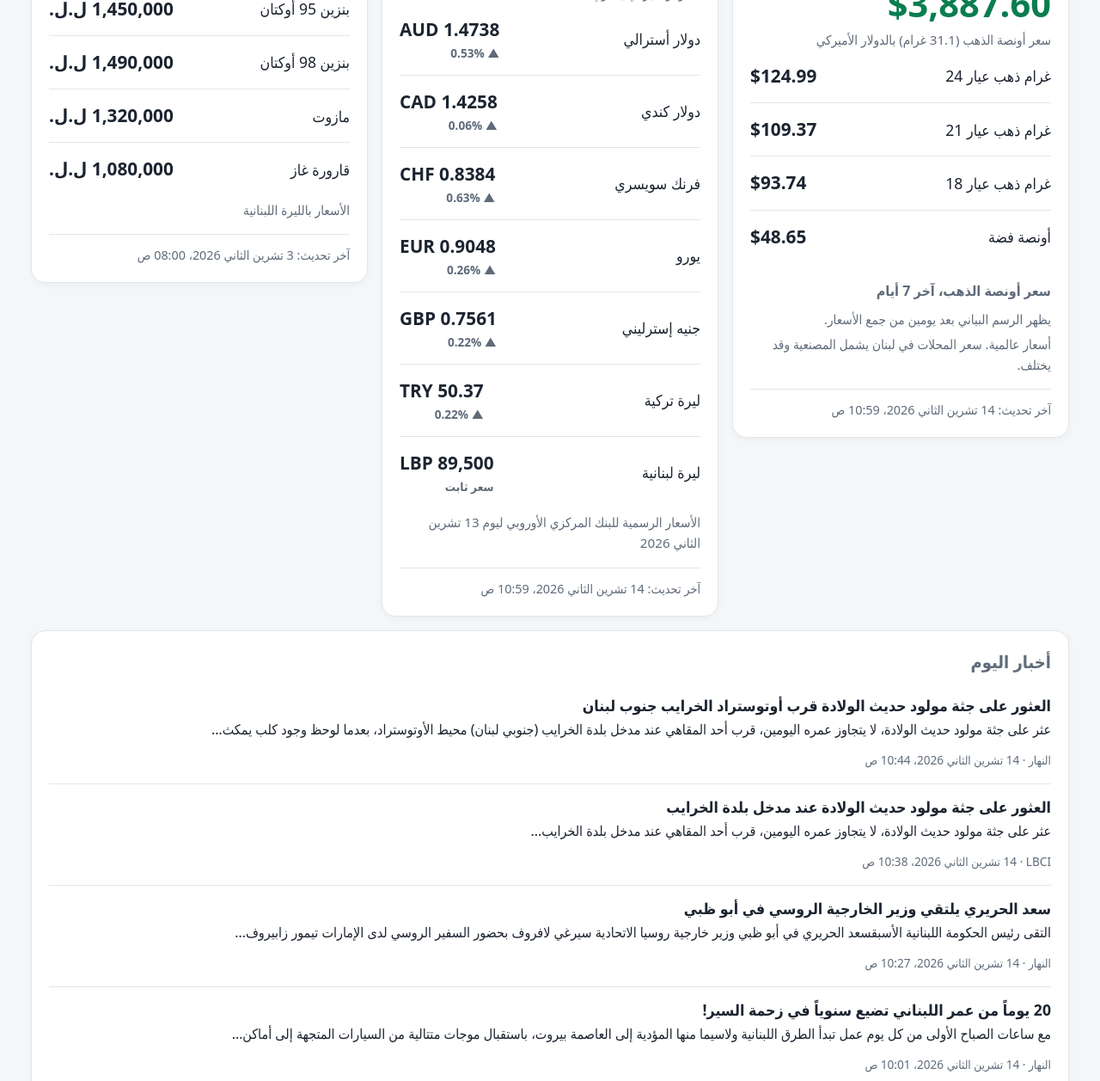
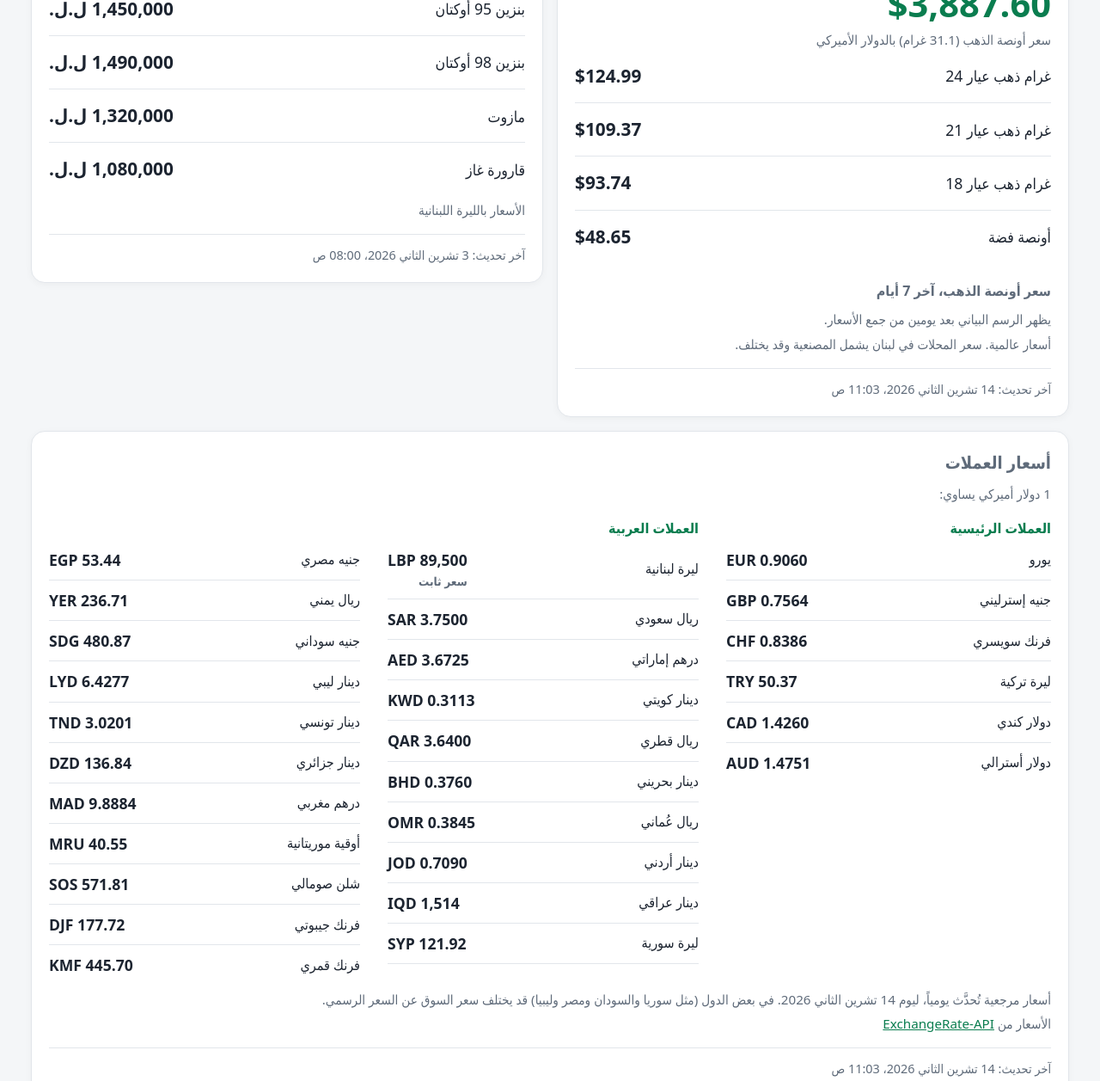
Before and after one commit to netmarketingom-ux/lebanon-daily, a website: page index.html in a window 1280 px wide. Shown: the part 181-1438 px from the top of the page at 86% size. Drawn offline with Linux system fonts and the light colour scheme.

Commit message:
Add all Arab currencies to the exchange rates card
Exchange rates now come from ExchangeRate-API's free open-access rates,
which (unlike the ECB) cover every Arab currency. The card shows two
groups: main currencies and 20 Arab currencies, with the fixed LBP rate
from data.json first in the Arab group. The updater keeps its own daily
history for the change badge. Adds the credit link the free terms ask
for and a note that some countries have a different market rate.

Co-Authored-By: Claude Opus 5.5 <noreply@anthropic.com>
Claude-Session: https://claude.ai/code/session_018G4dfjATGexCKTXTkHoJAf

```diff
--- a/app.js
+++ b/app.js
@@ -52,11 +52,20 @@ const TEXT = {
     goldNote: 'أسعار عالمية. سعر المحلات في لبنان يشمل المصنعية وقد يختلف.',
     forexTitle: 'أسعار العملات',
     forexPer: '1 دولار أميركي يساوي:',
-    forexNote: 'الأسعار الرسمية للبنك المركزي الأوروبي ليوم',
+    mainCurrencies: 'العملات الرئيسية',
+    arabCurrencies: 'العملات العربية',
+    forexNote: 'أسعار مرجعية تُحدَّث يومياً، ليوم',
+    forexMarketNote: 'في بعض الدول (مثل سوريا والسودان ومصر وليبيا) قد يختلف سعر السوق عن السعر الرسمي.',
+    ratesBy: 'الأسعار من',
     fixed: 'سعر ثابت',
     currencies: {
       EUR: 'يورو', GBP: 'جنيه إسترليني', CHF: 'فرنك سويسري',
-      TRY: 'ليرة تركية', CAD: 'دولار كندي', AUD: 'دولار أسترالي', LBP: 'ليرة لبنانية'
+      TRY: 'ليرة تركية', CAD: 'دولار كندي', AUD: 'دولار أسترالي', LBP: 'ليرة لبنانية',
+      SAR: 'ريال سعودي', AED: 'درهم إماراتي', KWD: 'دينار كويتي', QAR: 'ريال قطري',
+      BHD: 'دينار بحريني', OMR: 'ريال عُماني', JOD: 'دينار أردني', IQD: 'دينار عراقي',
+      SYP: 'ليرة سورية', EGP: 'جنيه مصري', YER: 'ريال يمني', SDG: 'جنيه سوداني',
+      LYD: 'دينار ليبي', TND: 'دينار تونسي', DZD: 'دينار جزائري', MAD: 'درهم مغربي',
+      MRU: 'أوقية موريتانية', SOS: 'شلن صومالي', DJF: 'فرنك جيبوتي', KMF: 'فرنك قمري'
     },
     lastUpdated: 'آخر تحديث:',
     fuelTitle: 'أسعار المحروقات اليوم',
@@ -86,11 +95,20 @@ const TEXT = {
     goldNote: 'International prices. Shop prices in Lebanon include workmanship and may differ.',
     forexTitle: 'Exchange rates',
     forexPer: '1 US dollar equals:',
-    forexNote: 'Official European Central Bank rates for',
+    mainCurrencies: 'Main currencies',
+    arabCurrencies: 'Arab currencies',
+    forexNote: 'Reference rates, updated daily, for',
+    forexMarketNote: 'In some countries (such as Syria, Sudan, Egypt and Libya) the market rate can differ from the official rate.',
+    ratesBy: 'Rates by',
     fixed: 'fixed rate',
     currencies: {
       EUR: 'Euro', GBP: 'British pound', CHF: 'Swiss franc',
-      TRY: 'Turkish lira', CAD: 'Canadian dollar', AUD: 'Australian dollar', LBP: 'Lebanese pound'
+      TRY: 'Turkish lira', CAD: 'Canadian dollar', AUD: 'Australian dollar', LBP: 'Lebanese pound',
+      SAR: 'Saudi riyal', AED: 'UAE dirham', KWD: 'Kuwaiti dinar', QAR: 'Qatari riyal',
+      BHD: 'Bahraini dinar', OMR: 'Omani rial', JOD: 'Jordanian dinar', IQD: 'Iraqi dinar',
+      SYP: 'Syrian pound', EGP: 'Egyptian pound', YER: 'Yemeni rial', SDG: 'Sudanese pound',
+      LYD: 'Libyan dinar', TND: 'Tunisian dinar', DZD: 'Algerian dinar', MAD: 'Moroccan dirham',
+      MRU: 'Mauritanian ouguiya', SOS: 'Somali shilling', DJF: 'Djiboutian franc', KMF: 'Comorian franc'
     },
     lastUpdated: 'Last updated:',
     fuelTitle: "Today's fuel prices",
@@ -218,37 +236,51 @@ function renderMetals() {
 
 /* ---------- 6. Exchange rates card ---------- */
 
-// Builds one row per currency: name, value of 1 US dollar, change since the day before.
+// Builds the two lists (main and Arab currencies). Each row shows the
+// currency name, how much of it 1 US dollar buys, and the change since the day before.
 function renderForex() {
   if (!marketsData || !marketsData.forex) return;
   const forex = marketsData.forex;
   const words = TEXT[currentLang];
-  const list = document.getElementById('forex-list');
-  list.innerHTML = '';
 
-  Object.keys(forex.rates).forEach(function (code) {
-    const value = forex.rates[code];
-    // Small numbers get more decimals: 0.9048 EUR, but 50.37 TRY
-    const decimals = value < 10 ? 4 : 2;
-    const change = document.createElement('span');
-    showChange(change, forex.previous && forex.previous[code], value, false);
-    list.appendChild(makeRateRow(code, words.currencies[code] || code, formatNumber(value, decimals) + ' ' + code, change));
-  });
+  fillRateList('forex-main', forex.main || [], forex);
 
-  // The Lebanese pound, from data.json (it is fixed, so no change is shown)
+  // Arab currencies, plus the Lebanese pound from data.json (fixed, so no change shown)
+  const arabList = fillRateList('forex-arab', forex.arab || [], forex);
   if (siteData && siteData.lbpRate) {
     const fixed = document.createElement('span');
     fixed.className = 'change';
     fixed.textContent = words.fixed;
-    list.appendChild(makeRateRow('LBP', words.currencies.LBP, formatNumber(siteData.lbpRate) + ' LBP', fixed));
+    arabList.prepend(makeRateRow(words.currencies.LBP, formatNumber(siteData.lbpRate) + ' LBP', fixed));
   }
 
   setText('forex-date', formatDate(forex.date));
   setText('forex-updated', formatDateTime(forex.updatedAt));
 }
 
-// One <li> of the exchange rates list
-function makeRateRow(code, name, valueText, changeElement) {
+// Fill one <ul> with a row per currency code, and return it
+function fillRateList(listId, codes, forex) {
+  const list = document.getElementById(listId);
+  list.innerHTML = '';
+  codes.forEach(function (code) {
+    const value = forex.rates[code];
+    const change = document.createElement('span');
+    showChange(change, forex.previous && forex.previous[code], value, false);
+    const name = TEXT[currentLang].currencies[code] || code;
+    list.appendChild(makeRateRow(name, formatRate(value) + ' ' + code, change));
+  });
+  return list;
+}
+
+// Small numbers get more decimals: 0.3113 KWD, 3.7500 SAR, 53.44 EGP, 1,514 IQD
+function formatRate(value) {
+  if (value < 10) return formatNumber(value, 4);
+  if (value < 1000) return formatNumber(value, 2);
+  return formatNumber(value);
+}
+
+// One <li> of an exchange rates list
+function makeRateRow(name, valueText, changeElement) {
   const li = document.createElement('li');
   const label = document.createElement('span');
   label.textContent = name;
--- a/index.html
+++ b/index.html
@@ -69,23 +69,7 @@
       </p>
     </section>
 
-    <!-- ===== Card 2: Exchange rates =====
-         app.js builds the list from markets.json (and the LBP rate from data.json). -->
-    <section class="card">
-      <h2 class="card-title" data-i18n="forexTitle">أسعار العملات</h2>
-      <p class="sub-text" data-i18n="forexPer">1 دولار أميركي يساوي:</p>
-      <ul id="forex-list" class="price-list"></ul>
-      <p class="sub-text">
-        <span data-i18n="forexNote">الأسعار الرسمية للبنك المركزي الأوروبي ليوم</span>
-        <bdi id="forex-date">—</bdi>
-      </p>
-      <p class="updated">
-        <span data-i18n="lastUpdated">آخر تحديث:</span>
-        <span id="forex-updated">—</span>
-      </p>
-    </section>
-
-    <!-- ===== Card 3: Fuel prices ===== -->
+    <!-- ===== Card 2: Fuel prices ===== -->
     <section class="card fuel-card">
       <h2 class="card-title" data-i18n="fuelTitle">أسعار المحروقات اليوم</h2>
 
@@ -115,6 +99,39 @@
       </p>
     </section>
 
+    <!-- ===== Card 3: Exchange rates =====
+         app.js builds both lists from markets.json (and the LBP rate from data.json). -->
+    <section class="card forex-card">
+      <h2 class="card-title" data-i18n="forexTitle">أسعار العملات</h2>
+      <p class="sub-text" data-i18n="forexPer">1 دولار أميركي يساوي:</p>
+
+      <div class="forex-groups">
+        <div>
+          <h3 class="group-title" data-i18n="mainCurrencies">العملات الرئيسية</h3>
+          <ul id="forex-main" class="price-list compact"></ul>
+        </div>
+        <div>
+          <h3 class="group-title" data-i18n="arabCurrencies">العملات العربية</h3>
+          <ul id="forex-arab" class="price-list compact"></ul>
+        </div>
+      </div>
+
+      <p class="sub-text">
+        <span data-i18n="forexNote">أسعار مرجعية تُحدَّث يومياً، ليوم</span>
+        <bdi id="forex-date">—</bdi>.
+        <span data-i18n="forexMarketNote">في بعض الدول (مثل سوريا والسودان ومصر وليبيا) قد يختلف سعر السوق عن السعر الرسمي.</span>
+      </p>
+      <!-- The free exchange rate service asks for this credit link -->
+      <p class="sub-text">
+        <span data-i18n="ratesBy">الأسعار من</span>
+        <a href="https://www.exchangerate-api.com" target="_blank" rel="noopener">ExchangeRate-API</a>
+      </p>
+      <p class="updated">
+        <span data-i18n="lastUpdated">آخر تحديث:</span>
+        <span id="forex-updated">—</span>
+      </p>
+    </section>
+
     <!-- ===== Card 4: News =====
          app.js fills the list from news.json. -->
     <section class="card news-card">
--- a/markets.json
+++ b/markets.json
@@ -1,6 +1,6 @@
 {
   "metals": {
-    "updatedAt": "2026-11-14T10:59:55.478Z",
+    "updatedAt": "2026-11-14T11:03:07.340Z",
     "gold": 3887.6,
     "silver": 48.65,
     "history": [
@@ -12,87 +12,97 @@
     ]
   },
   "forex": {
-    "updatedAt": "2026-11-14T10:59:55.845Z",
-    "date": "2026-11-13",
+    "source": "exchangerate-api",
+    "updatedAt": "2026-11-14T11:03:07.702Z",
+    "date": "2026-11-14",
+    "main": [
+      "EUR",
+      "GBP",
+      "CHF",
+      "TRY",
+      "CAD",
+      "AUD"
+    ],
+    "arab": [
+      "SAR",
+      "AED",
+      "KWD",
+      "QAR",
+      "BHD",
+      "OMR",
+      "JOD",
+      "IQD",
+      "SYP",
+      "EGP",
+      "YER",
+      "SDG",
+      "LYD",
+      "TND",
+      "DZD",
+      "MAD",
+      "MRU",
+      "SOS",
+      "DJF",
+      "KMF"
+    ],
     "rates": {
-      "AUD": 1.4738,
-      "CAD": 1.4258,
-      "CHF": 0.8384,
-      "EUR": 0.90481,
-      "GBP": 0.75605,
-      "TRY": 50.368
+      "EUR": 0.905954,
+      "GBP": 0.756419,
+      "CHF": 0.838606,
+      "TRY": 50.369257,
+      "CAD": 1.426026,
+      "AUD": 1.475083,
+      "SAR": 3.75,
+      "AED": 3.6725,
+      "KWD": 0.311288,
+      "QAR": 3.64,
+      "BHD": 0.376,
+      "OMR": 0.384497,
+      "JOD": 0.709,
+      "IQD": 1514.27115,
+      "SYP": 121.919972,
+      "EGP": 53.437041,
+      "YER": 236.705403,
+      "SDG": 480.872722,
+      "LYD": 6.427682,
+      "TND": 3.02005,
+      "DZD": 136.836374,
+      "MAD": 9.888419,
+      "MRU": 40.548759,
+      "SOS": 571.811558,
+      "DJF": 177.721,
+      "KMF": 445.698584
     },
-    "previous": {
-      "AUD": 1.4661,
-      "CAD": 1.4249,
-      "CHF": 0.83314,
-      "EUR": 0.90245,
-      "GBP": 0.7544,
-      "TRY": 50.258
-    },
+    "previous": null,
     "history": [
       {
-        "date": "2026-11-05",
-        "AUD": 1.4285,
-        "CAD": 1.3966,
-        "CHF": 0.81789,
-        "EUR": 0.89095,
-        "GBP": 0.74299,
-        "TRY": 50.047
-      },
-      {
-        "date": "2026-11-06",
-        "AUD": 1.4554,
-        "CAD": 1.4066,
-        "CHF": 0.8189,
-        "EUR": 0.89566,
-        "GBP": 0.74711,
-        "TRY": 50.153
-      },
-      {
-        "date": "2026-11-09",
-        "AUD": 1.4505,
-        "CAD": 1.4103,
-        "CHF": 0.81873,
-        "EUR": 0.89342,
-        "GBP": 0.74538,
-        "TRY": 50.138
-      },
-      {
-        "date": "2026-11-10",
-        "AUD": 1.4485,
-        "CAD": 1.4136,
-        "CHF": 0.82067,
-        "EUR": 0.89174,
-        "GBP": 0.74501,
-        "TRY": 50.224
-      },
-      {
-        "date": "2026-11-11",
-        "AUD": 1.4579,
-        "CAD": 1.4235,
-        "CHF": 0.82987,
-        "EUR": 0.89871,
-        "GBP": 0.75149,
-        "TRY": 50.229
-      },
-      {
-        "date": "2026-11-12",
-        "AUD": 1.4661,
-        "CAD": 1.4249,
-        "CHF": 0.83314,
-        "EUR": 0.90245,
-        "GBP": 0.7544,
-        "TRY": 50.258
-      },
-      {
-        "date": "2026-11-13",
-        "AUD": 1.4738,
-        "CAD": 1.4258,
-        "CHF": 0.8384,
-        "EUR": 0.90481,
-        "GBP": 0.75605,
-        "TRY": 50.368
+        "date": "2026-11-14",
+        "EUR": 0.905954,
+        "GBP": 0.756419,
+        "CHF": 0.838606,
+        "TRY": 50.369257,
+        "CAD": 1.426026,
+        "AUD": 1.475083,
+        "SAR": 3.75,
+        "AED": 3.6725,
+        "KWD": 0.311288,
+        "QAR": 3.64,
+        "BHD": 0.376,
+        "OMR": 0.384497,
+        "JOD": 0.709,
+        "IQD": 1514.27115,
+        "SYP": 121.919972,
+        "EGP": 53.437041,
+        "YER": 236.705403,
+        "SDG": 480.872722,
+        "LYD": 6.427682,
+        "TND": 3.02005,
+        "DZD": 136.836374,
+        "MAD": 9.888419,
+        "MRU": 40.548759,
+        "SOS": 571.811558,
+        "DJF": 177.721,
+        "KMF": 445.698584
       }
     ]
   }
--- a/style.css
+++ b/style.css
@@ -151,6 +151,19 @@ body {
   unicode-bidi: isolate;   /* keeps the number and currency together */
 }
 
+/* Shorter rows for long lists (exchange rates) */
+.price-list.compact li { padding: 9px 0; font-size: 1rem; }
+.price-list.compact strong { font-size: 1.1rem; }
+
+/* The two currency groups: one under the other on phones, side by side on big screens */
+.forex-groups { display: grid; gap: 8px 32px; }
+.group-title {
+  margin: 16px 0 0;
+  font-size: 1rem;
+  color: var(--accent);
+}
+.sub-text a { color: var(--accent); }
+
 /* A value with its change underneath, e.g. "0.9048 EUR" / "▲ 0.26%" */
 .rate-value {
   display: flex;
@@ -237,13 +250,12 @@ body {
 }
 
 /* ----- 10. Bigger screens ----- */
-/* Tablets: two cards side by side, fuel and news full width */
+/* Tablets and computers: gold and fuel side by side, exchange rates and news full width */
 @media (min-width: 768px) {
-  .container { grid-template-columns: 1fr 1fr; align-items: start; }
-  .fuel-card, .news-card, .error { grid-column: 1 / -1; }
+  .container { max-width: 1240px; grid-template-columns: 1fr 1fr; align-items: start; }
+  .forex-card, .news-card, .error { grid-column: 1 / -1; }
+  .forex-groups { grid-template-columns: 1fr 2fr; }
+  /* the Arab list is long, so it gets two columns of its own */
+  #forex-arab { columns: 2; column-gap: 32px; }
+  #forex-arab li { break-inside: avoid; }
 }
-/* Computers: the three price cards side by side, news full width */
-@media (min-width: 1100px) {
-  .container { max-width: 1240px; grid-template-columns: 1fr 1fr 1fr; }
-  .fuel-card { grid-column: auto; }
-}
```
Also changed, not shown: agent/update-markets.mjs (+38 -20 lines), README.md.
